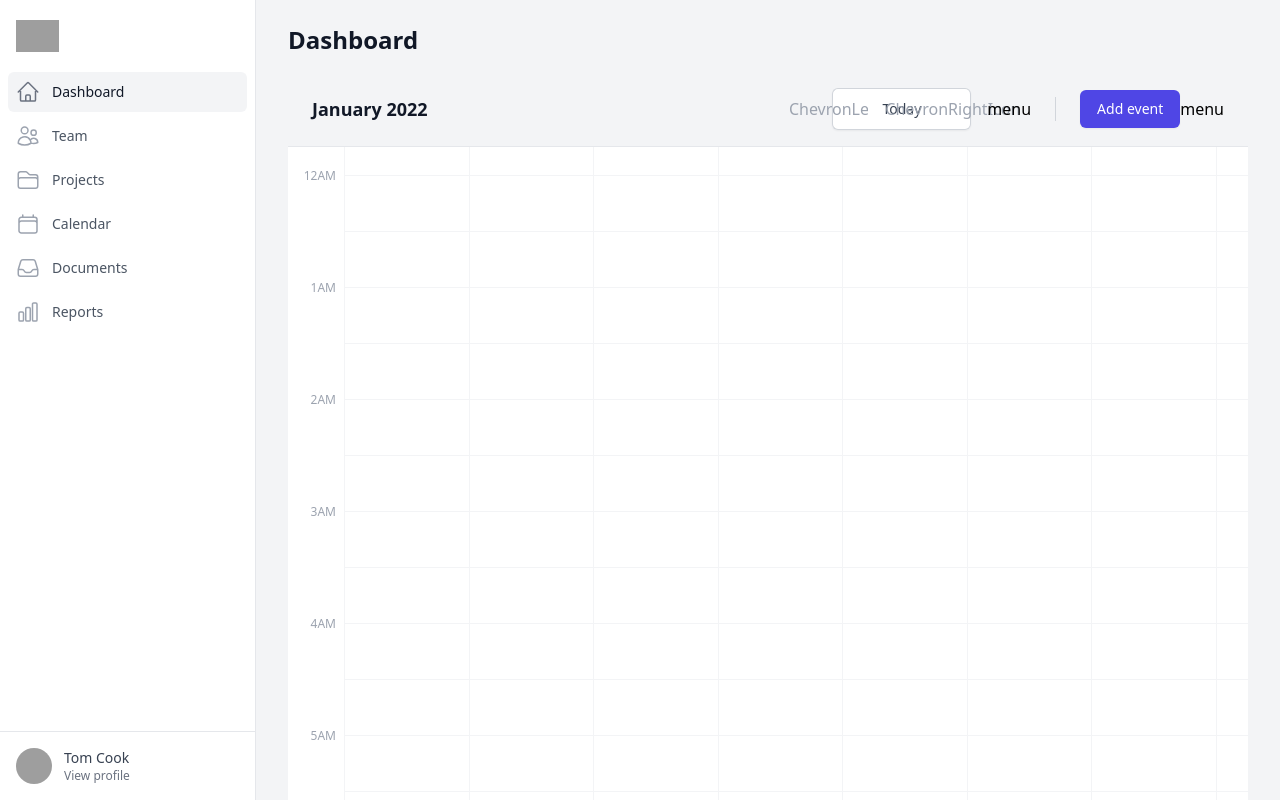
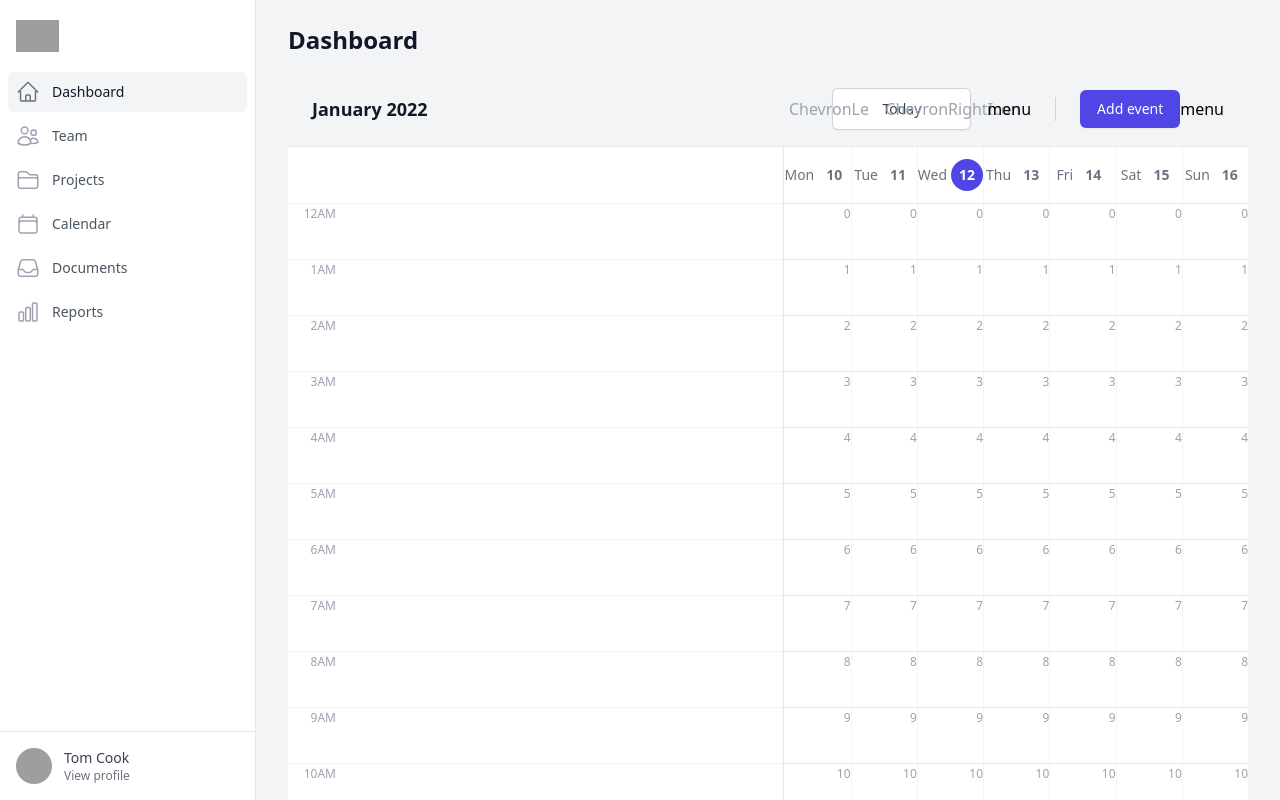
Before and after one commit to fivaz/life, a SvelteKit app: page / in a window 1280 px wide. Shown: the top 800 px of the page. Built offline with nearby package versions, Linux system fonts and the light colour scheme; grey boxes are pictures that could not be loaded.

Commit message:
reshape calendar to have rows per columns

```diff
--- /dev/null
+++ b/src/components/calendar-columns/calendar-rows/index.svelte
@@ -0,0 +1,10 @@
+<script lang="ts">
+</script>
+
+<div class="flex flex-col border-t">
+	{#each Array.from({ length: 24 }, (_, i) => i) as hour (hour)}
+		<div class="h-[3.5rem] text-right text-xs leading-5 text-gray-400 border-b">
+			{hour}
+		</div>
+	{/each}
+</div>
--- a/src/components/calendar-nav/index.svelte
+++ b/src/components/calendar-columns/index.svelte
@@ -1,5 +1,7 @@
 <script lang="ts">
 	import { getDate } from 'date-fns';
+	import CalendarRows from './calendar-rows/index.svelte';
+	import classnames from 'classnames';
 	let containerNav: HTMLDivElement;
 
 	let daysAndDates = [
@@ -17,7 +19,7 @@
 
 <div
 	bind:this={containerNav}
-	class="sticky top-0 z-30 flex-none bg-white shadow ring-1 ring-black ring-opacity-5 sm:pr-8"
+	class="sticky top-0 z-30 flex-none bg-white shadow ring-1 ring-black ring-opacity-5"
 >
 	<div class="grid grid-cols-7 text-sm leading-6 text-gray-500 sm:hidden">
 		{#each daysAndDates as { dayShort, day, date } (day)}
@@ -35,24 +37,27 @@
 					</span>
 				{/if}
 			</button>
+			<CalendarRows />
 		{/each}
 	</div>
 
 	<div
 		class="-mr-px hidden grid-cols-7 divide-x divide-gray-100 border-r border-gray-100 text-sm leading-6 text-gray-500 sm:grid"
 	>
-		<div class="col-end-1 w-14" />
 		{#each daysAndDates as { day, date } (day)}
-			<div class="flex items-center justify-center py-3 gap-1">
-				{day}
-				{#if getDate(currentDate) === date}
+			<div class="flex flex-col">
+				<div class="flex items-center justify-center py-3 gap-1">
+					{day}
 					<span
-						class="items-center justify-center rounded-full bg-indigo-600 font-semibold text-white flex h-8 w-8"
-						>{date}
+						class={classnames(
+							{ 'rounded-full bg-indigo-600 text-white': getDate(currentDate) === date },
+							'flex items-center justify-center font-semibold h-8 w-8'
+						)}
+					>
+						{date}
 					</span>
-				{:else}
-					<span class="items-center justify-center font-semibold text-gray-900">{date}</span>
-				{/if}
+				</div>
+				<CalendarRows />
 			</div>
 		{/each}
 	</div>
--- a/src/components/calendar-grid/index.svelte
+++ b/src/components/calendar-grid/index.svelte
@@ -1,13 +1,13 @@
 <script lang="ts">
-	import CalendarNav from '../calendar-nav/index.svelte';
+	import CalendarColumns from '../calendar-columns/index.svelte';
 	import CalendarTimeLabs from '../calendar-time-labels/index.svelte';
 
 	let container: HTMLDivElement;
 </script>
 
 <div bind:this={container} class="isolate flex flex-auto flex-col overflow-auto bg-white">
-	<div style="width: 165%" class="flex max-w-full flex-none flex-col sm:max-w-none md:max-w-full">
+	<div class="flex max-w-full flex-none sm:max-w-none md:max-w-full">
 		<CalendarTimeLabs />
-		<CalendarNav />
+		<CalendarColumns />
 	</div>
 </div>
--- a/src/components/calendar-time-labels/index.svelte
+++ b/src/components/calendar-time-labels/index.svelte
@@ -30,39 +30,33 @@
 </script>
 
 <div class="flex flex-auto">
-	<div class="sticky left-0 z-10 w-14 flex-none bg-white ring-1 ring-gray-100" />
-	<div class="grid flex-auto grid-cols-1 grid-rows-1">
+	<!--	<div class="sticky left-0 z-10 w-14 flex-none bg-white ring-1 ring-gray-100" />-->
+	<div class="flex flex-col flex-auto">
 		<!-- Horizontal lines -->
-		<div
-			class="col-start-1 col-end-2 row-start-1 grid divide-y divide-gray-100"
-			style="grid-template-rows: repeat(48, minmax(3.5rem, 1fr))"
-		>
-			<div bind:this={containerOffset} class="row-end-1 h-7" />
+		<div class="divide-y divide-gray-100">
+			<div bind:this={containerOffset} class="row-end-1 h-[56px]" />
 			{#each timeLabels as timeLabel (timeLabel)}
-				<div>
-					<div
-						class="sticky left-0 z-20 -mt-2.5 -ml-14 w-14 pr-2 text-right text-xs leading-5 text-gray-400"
-					>
+				<div class="h-[3.5rem]">
+					<div class="w-14 pr-2 text-right text-xs leading-5 text-gray-400">
 						{timeLabel}
 					</div>
 				</div>
-				<div />
 			{/each}
 		</div>
 
 		<!-- Vertical lines -->
-		<div
-			class="col-start-1 col-end-2 row-start-1 hidden grid-cols-7 grid-rows-1 divide-x divide-gray-100 sm:grid sm:grid-cols-7"
-		>
-			<div class="col-start-1 row-span-full" />
-			<div class="col-start-2 row-span-full" />
-			<div class="col-start-3 row-span-full" />
-			<div class="col-start-4 row-span-full" />
-			<div class="col-start-5 row-span-full" />
-			<div class="col-start-6 row-span-full" />
-			<div class="col-start-7 row-span-full" />
-			<div class="col-start-8 row-span-full w-8" />
-		</div>
+		<!--		<div-->
+		<!--			class="col-start-1 col-end-2 row-start-1 hidden grid-cols-7 grid-rows-1 divide-x divide-gray-100 sm:grid sm:grid-cols-7"-->
+		<!--		>-->
+		<!--			<div class="col-start-1 row-span-full" />-->
+		<!--			<div class="col-start-2 row-span-full" />-->
+		<!--			<div class="col-start-3 row-span-full" />-->
+		<!--			<div class="col-start-4 row-span-full" />-->
+		<!--			<div class="col-start-5 row-span-full" />-->
+		<!--			<div class="col-start-6 row-span-full" />-->
+		<!--			<div class="col-start-7 row-span-full" />-->
+		<!--			<div class="col-start-8 row-span-full w-8" />-->
+		<!--		</div>-->
 
 		<!--					Events-->
 		<!--					<ol-->
```
Also changed, not shown: 2 other files (tests, documents, lock files or other folders).
